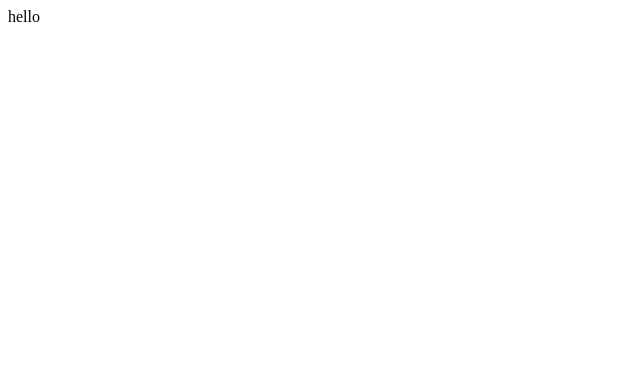
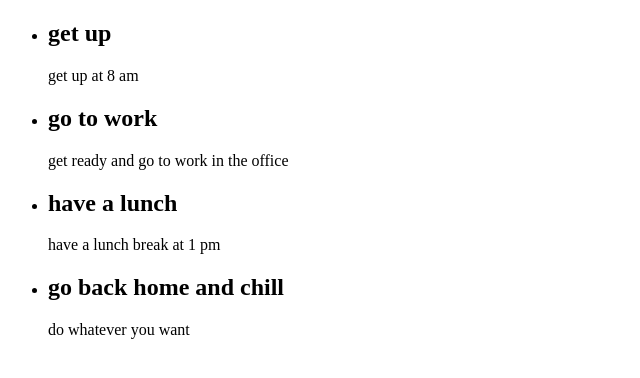
Before and after one commit to scubacube/react_plus_ts, a React app: page / in a window 1280 px wide. Shown: the top 378 px of the page, without its empty margins (0-640 px from the left). Built offline with nearby package versions, Linux system fonts and the light colour scheme.

Commit message:
create task component and tasks.json file to render them

```diff
--- /dev/null
+++ b/src/components/App.tsx
@@ -0,0 +1,11 @@
+import React from "react";
+import tasks from '../data/tasks.json';
+import Task from "./Task";
+
+const App = () => {
+    return (
+        <ul>{tasks.map(element => <Task key={element.id} task={element}/>)}</ul>
+    );
+}
+
+export default App;
--- /dev/null
+++ b/src/components/Task.tsx
@@ -0,0 +1,22 @@
+import React from 'react'
+
+interface Task {
+    id: number;
+    name: string;
+    description: string;
+}
+
+interface Props {
+    task: Task;
+}
+
+const Task: React.FC<Props> = ({task}) => {
+    return (
+        <li>
+            <h2>{task.name}</h2>
+            <p>{task.description}</p>
+        </li>
+    );
+}
+
+export default Task;
--- /dev/null
+++ b/src/data/tasks.json
@@ -0,0 +1,22 @@
+[
+    {
+        "id": 1,
+        "name": "get up",
+        "description": "get up at 8 am"
+    },
+    {
+        "id": 2,
+        "name": "go to work",
+        "description": "get ready and go to work in the office"
+    },
+    {
+        "id": 3,
+        "name": "have a lunch",
+        "description": "have a lunch break at 1 pm"
+    },
+    {
+        "id": 4,
+        "name": "go back home and chill",
+        "description": "do whatever you want"
+    }
+]
--- a/src/index.tsx
+++ b/src/index.tsx
@@ -1,8 +1,8 @@
 import React from "react";
 import ReactDOM from "react-dom";
+import App from './components/App';
 
-const App = () => {
-    return <div>hello</div>;
-}
+
+
 
 ReactDOM.render(<App/>, document.getElementById('root'));
--- a/tsconfig.json
+++ b/tsconfig.json
@@ -7,7 +7,9 @@
         "isolatedModules": true,
         "esModuleInterop": true,
         "skipLibCheck": true,
-        "jsx": "preserve"
+        "jsx": "preserve",
+        "resolveJsonModule": true,
+        "moduleResolution": "Node"
     },
     "include": ["./src/**/*"]
 
--- a/webpack.config.js
+++ b/webpack.config.js
@@ -3,6 +3,7 @@ const HtmlWebpackPlugin = require('html-webpack-plugin');
 
 module.exports = {
     entry: './src/index.tsx',
+    devtool: 'eval-source-map',
     resolve: {
         extensions: ['.js', '.ts', '.tsx']
     },
```
